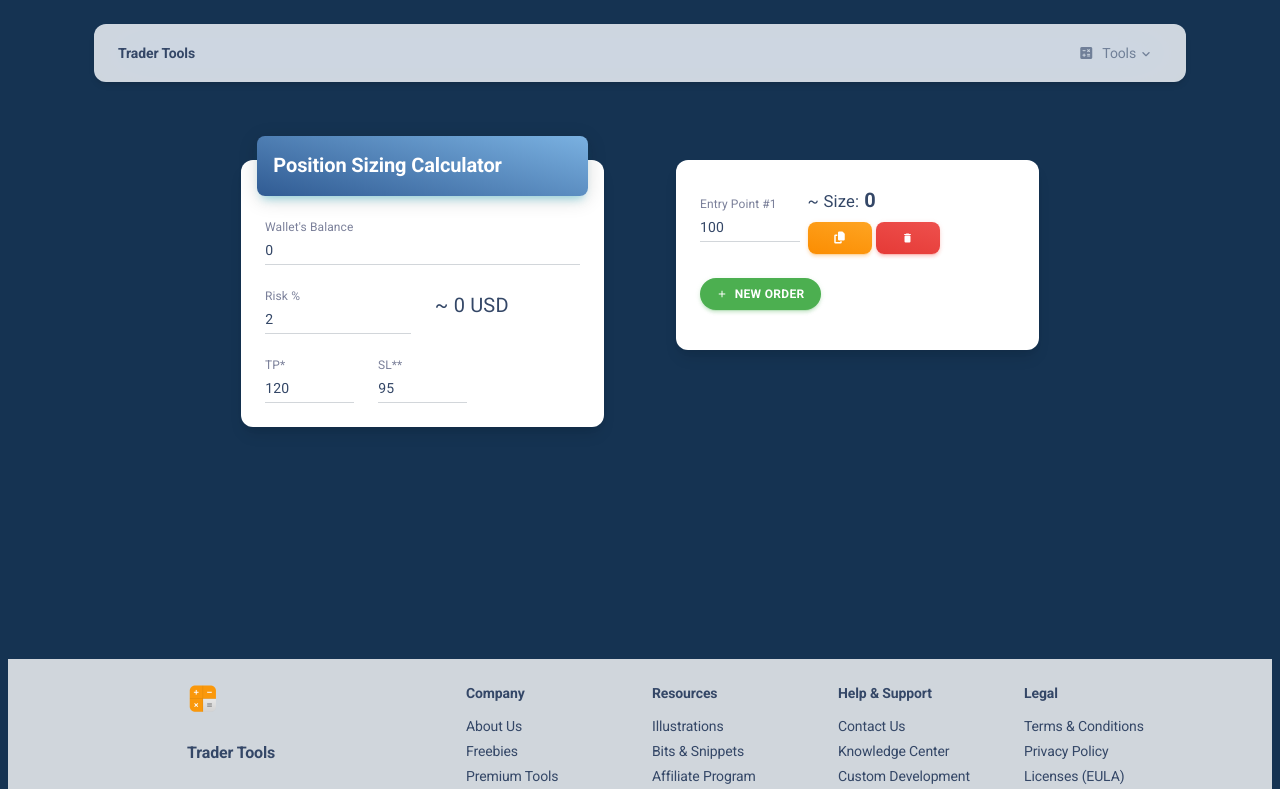
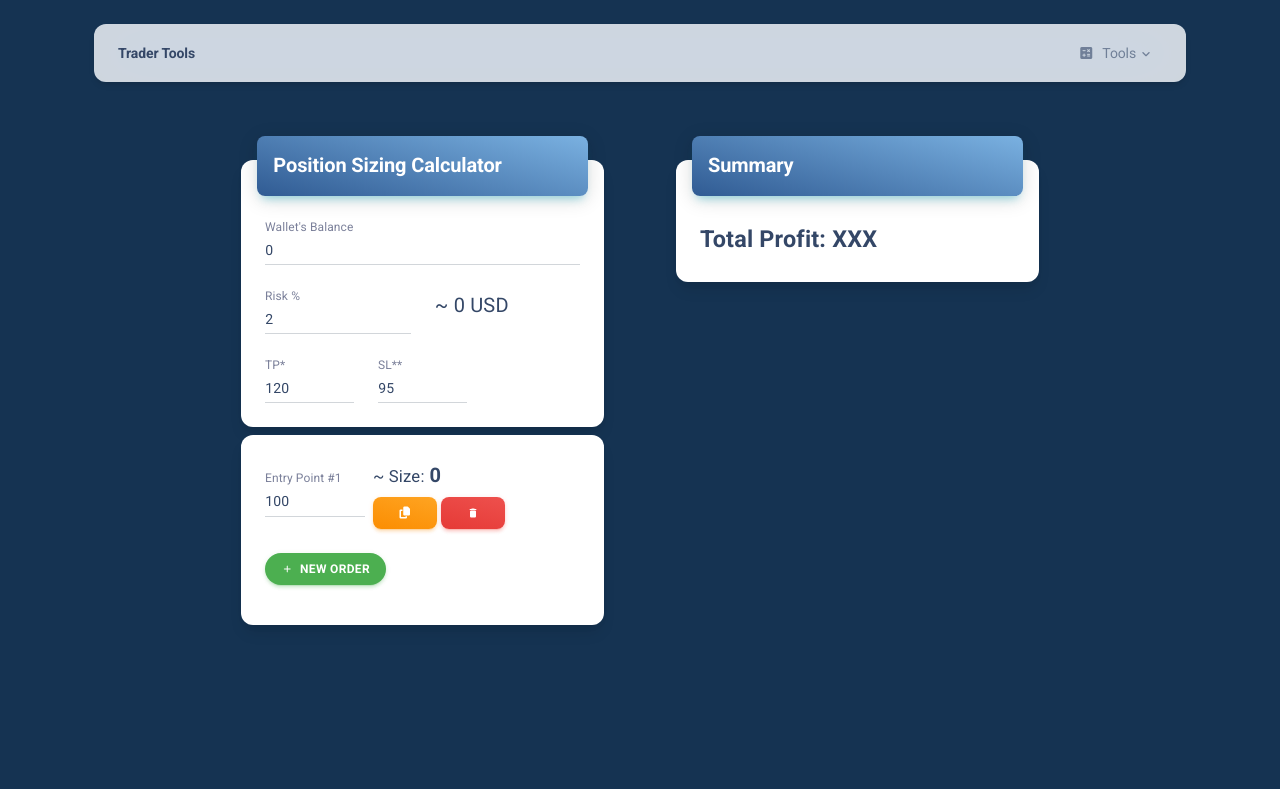
Before and after one commit to Watcharagorn/trade-helper, a React (Create React App) app: page /pages/calculator/position-sizing in a window 1280 px wide. Shown: the top 789 px of the page. Built offline with nearby package versions, Linux system fonts and the light colour scheme.

Commit message:
Feat: summary page

```diff
--- a/src/pages/Calculator/PositionSizing/index.js
+++ b/src/pages/Calculator/PositionSizing/index.js
@@ -85,7 +85,7 @@ function PositionSizing() {
     // eslint-disable-next-line
     const value = e.target.value;
     const newEntryPrice = [...entryPrice];
-    newEntryPrice[index] = parseInt(value, 10);
+    newEntryPrice[index] = value;
     setEntryPrice(newEntryPrice);
   };
 
@@ -147,6 +147,13 @@ function PositionSizing() {
           ml={{ xs: "auto", lg: "auto" }}
           mr={{ xs: "auto", lg: "unset" }}
         >
+          <Grid
+            id="setupForm"
+            item
+            xs={12}
+            ml={{ xs: "auto", lg: "auto" }}
+            mr={{ xs: "auto", lg: "auto" }}
+          >
             <MKBox
               bgColor="white"
               borderRadius="xl"
@@ -155,7 +162,7 @@ function PositionSizing() {
               flexDirection="column"
               justifyContent="center"
               mt={{ xs: 20 }}
-            mb={{ xs: 1, sm: 2, md: 20 }}
+              mb={1}
               mx={3}
             >
               <MKBox
@@ -230,11 +237,10 @@ function PositionSizing() {
             </MKBox>
           </Grid>
           <Grid
+            id="orderForm"
             item
             xs={12}
-          md={5}
-          xl={4}
-          ml={{ xs: "auto", lg: "unset" }}
+            ml={{ xs: "auto", lg: "auto" }}
             mr={{ xs: "auto", lg: "auto" }}
           >
             <MKBox
@@ -243,7 +249,7 @@ function PositionSizing() {
               shadow="lg"
               display="flex"
               flexDirection="column"
-            mt={{ xs: 1, sm: 2, md: 20 }}
+              mt={1}
               mb={{ xs: 1, sm: 2, md: 20 }}
               mx={3}
               p={3}
@@ -333,6 +339,56 @@ function PositionSizing() {
             </MKBox>
           </Grid>
         </Grid>
+        <Grid
+          item
+          xs={12}
+          md={5}
+          xl={4}
+          ml={{ xs: "auto", lg: "unset" }}
+          mr={{ xs: "auto", lg: "auto" }}
+        >
+          <Grid
+            id="summaryForm"
+            item
+            xs={12}
+            ml={{ xs: "auto", lg: "auto" }}
+            mr={{ xs: "auto", lg: "auto" }}
+          >
+            <MKBox
+              bgColor="white"
+              borderRadius="xl"
+              shadow="lg"
+              display="flex"
+              flexDirection="column"
+              justifyContent="center"
+              mt={{ xs: 20 }}
+              mb={{ xs: 1, sm: 2, md: 20 }}
+              mx={3}
+            >
+              <MKBox
+                variant="gradient"
+                bgColor="info"
+                coloredShadow="info"
+                borderRadius="lg"
+                p={2}
+                mx={2}
+                mt={-3}
+              >
+                <MKTypography variant="h5" color="white">
+                  Summary
+                </MKTypography>
+              </MKBox>
+              <MKBox p={3}>
+                <Grid container>
+                  <Grid item>
+                    <h3>Total Profit: XXX</h3>
+                  </Grid>
+                </Grid>
+              </MKBox>
+            </MKBox>
+          </Grid>
+        </Grid>
+      </Grid>
     </>
   );
 }
```
Lines whose indentation alone changed are shown as unchanged.
